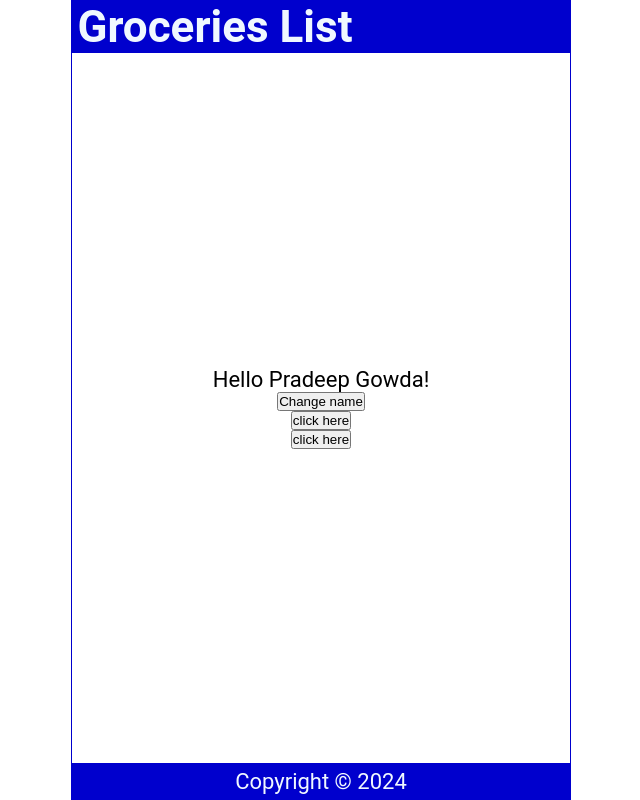
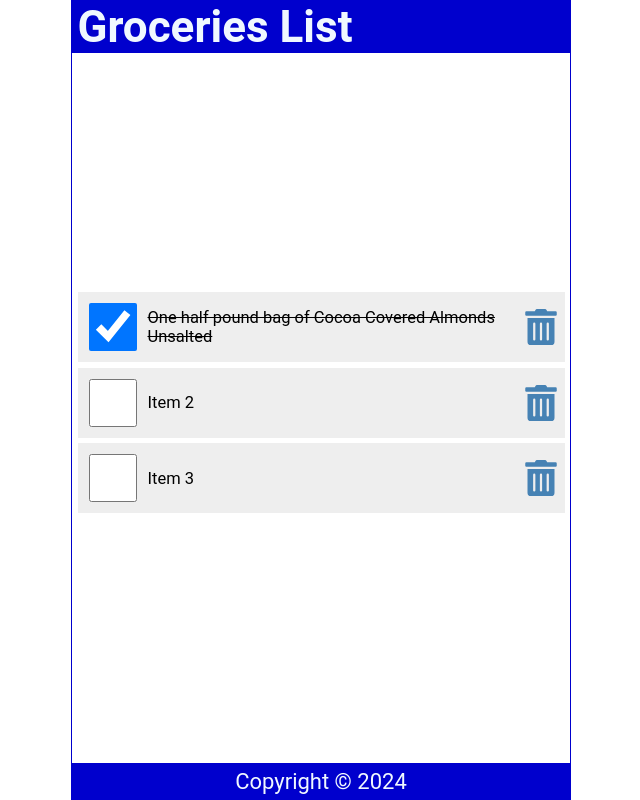
Before and after one commit to Pradeep92hv/react--js, a React (Create React App) app: page / in a window 1280 px wide. Shown: the whole page, without its empty margins (319-959 px from the left). Built offline with nearby package versions, Linux system fonts and the light colour scheme.

Commit message:
1.35hr chater 7 list and map

```diff
--- a/package.json
+++ b/package.json
@@ -34,5 +34,8 @@
       "last 1 firefox version",
       "last 1 safari version"
     ]
+  },
+  "devDependencies": {
+    "react-icons": "^5.2.1"
   }
 }
--- a/src/Content.js
+++ b/src/Content.js
@@ -1,40 +1,63 @@
-import { useState } from "react";
+import { useState } from 'react';
+import { FaTrashAlt } from 'react-icons/fa';
 
 const Content = () => {
+    const [items, setItems] = useState([
+        {
+            id: 1,
+            checked: true,
+            item: "One half pound bag of Cocoa Covered Almonds Unsalted"
+        },
+        {
+            id: 2,
+            checked: false,
+            item: "Item 2"
+        },
+        {
+            id: 3,
+            checked: false,
+            item: "Item 3"
+        }
+    ]);
 
-    const[name, setName] =useState("Pradeep Gowda");
-
-    const handleNameChange = () => {
-        const names = ['Pradeep', 'Yanjare', 'Gowda'];
-        const int = Math.floor(Math.random() * 3);
-        setName(names[int]);
+    const handleCheck = (id) => {
+        const listItems = items.map((item) => item.id === id ? { ...item, checked: !item.checked } : item);
+        setItems(listItems);
+        localStorage.setItem('shoppinglist', JSON.stringify(listItems));
     }
 
-    const handleclick= ( ) =>{
-        console.log("clicked")
+    const handleDelete = (id) => {
+        const listItems = items.filter((item) => item.id !== id);
+        setItems(listItems);
+        localStorage.setItem('shoppinglist', JSON.stringify(listItems));
     }
-
-    const handleclick1= (name) =>{
-        console.log(`clicked by ${name}`)
-    }
-
-    const handleclick2= (e) =>{
-        console.log(e.target.innerText)
-    }
-
 
     return (
         <main>
-            <p onClick={(e)=> handleclick2(e)}>
-                Hello {name}!
-            </p>
-
-            <button onClick={handleNameChange}>Change name</button>
-
-            <button onClick={()=> handleclick1("pradeephv")}>click here</button>
-
-            <button onClick={(e)=> handleclick2(e)}>click here</button>
-
+            {items.length ? (
+                <ul>
+                    {items.map((item) => (
+                        <li className="item" key={item.id}>
+                            <input
+                                type="checkbox"
+                                onChange={() => handleCheck(item.id)}
+                                checked={item.checked}
+                            />
+                            <label
+                                style={(item.checked) ? { textDecoration: 'line-through' } : null}
+                                onDoubleClick={() => handleCheck(item.id)}
+                            >{item.item}</label>
+                            <FaTrashAlt
+                                onClick={() => handleDelete(item.id)}
+                                role="button"
+                                tabIndex="0"
+                            />
+                        </li>
+                    ))}
+                </ul>
+            ) : (
+                <p style={{ marginTop: '2rem' }}>Your list is empty.</p>
+            )}
         </main>
     )
 }
--- a/src/index.css
+++ b/src/index.css
@@ -56,4 +56,121 @@
   color: aliceblue;
   display: grid;
   place-content: center;
+}* {
+  margin: 0;
+  padding: 0;
+  box-sizing: border-box;
 }
+
+html {
+  font-size: 22px;
+}
+
+body {
+  min-height: 100vh;
+  font-family: 'Roboto', 'Oxygen',
+    'Ubuntu', 'Cantarell', 'Fira Sans', 'Droid Sans', 'Helvetica Neue',
+    sans-serif;
+  -webkit-font-smoothing: antialiased;
+  -moz-osx-font-smoothing: grayscale;
+}
+
+.App {
+  display: flex;
+  flex-direction: column;
+  justify-content: center;
+  align-items: center;
+  height: 100vh;
+  width: 100%;
+  max-width: 500px;
+  border: 1px solid mediumblue;
+  margin: auto;
+}
+
+header {
+  width: 100%;
+  padding: 0 0.25em;
+  background-color: mediumblue;
+  color: aliceblue;
+  display: flex;
+  justify-content: space-between;
+  align-items: center;
+}
+
+main {
+  width: 100%;
+  display: flex;
+  flex-direction: column;
+  flex-grow: 1;
+  justify-content: center;
+  align-items: center;
+  overflow-y: auto;
+}
+
+footer {
+  width: 100%;
+  padding: 0.25em;
+  background-color: mediumblue;
+  color: aliceblue;
+  display: grid;
+  place-content: center;
+}
+
+ul {
+  width: 100%;
+  list-style: none;
+  padding: 0 0.25rem 0.25rem;
+}
+
+ul li::before {
+  content: "\200B";
+}
+
+.item {
+  display: flex;
+  justify-content: flex-start;
+  align-items: center;
+  padding: 0.5rem 0 0.5rem 0.5rem;
+  margin: 0.25rem 0;
+  background-color: #eee;
+}
+
+.item:first-child {
+  margin: 0;
+}
+
+.item input[type="checkbox"] {
+  text-align: center;
+  width: 2.5rem;
+  width: 48px;
+  min-width: 48px;
+  height: 2.5rem;
+  height: 48px;
+  min-height: 48px;
+  cursor: pointer;
+  margin-right: 0.5rem;
+}
+
+.item input[type="checkbox"]:focus + label {
+  text-decoration: underline;
+}
+
+.item > label {
+  font-size: 0.75rem;
+  flex-grow: 1;
+}
+
+.item svg {
+  width: 48px;
+  min-width: 48px;
+  height: 36px;
+  font-size: 1rem;
+  color: steelblue;
+  cursor: pointer;
+}
+
+.item svg:focus,
+.item svg:hover {
+  color: red;
+  outline: none;
+}
```
Also changed, not shown: 1 other file (tests, documents, lock files or other folders).
